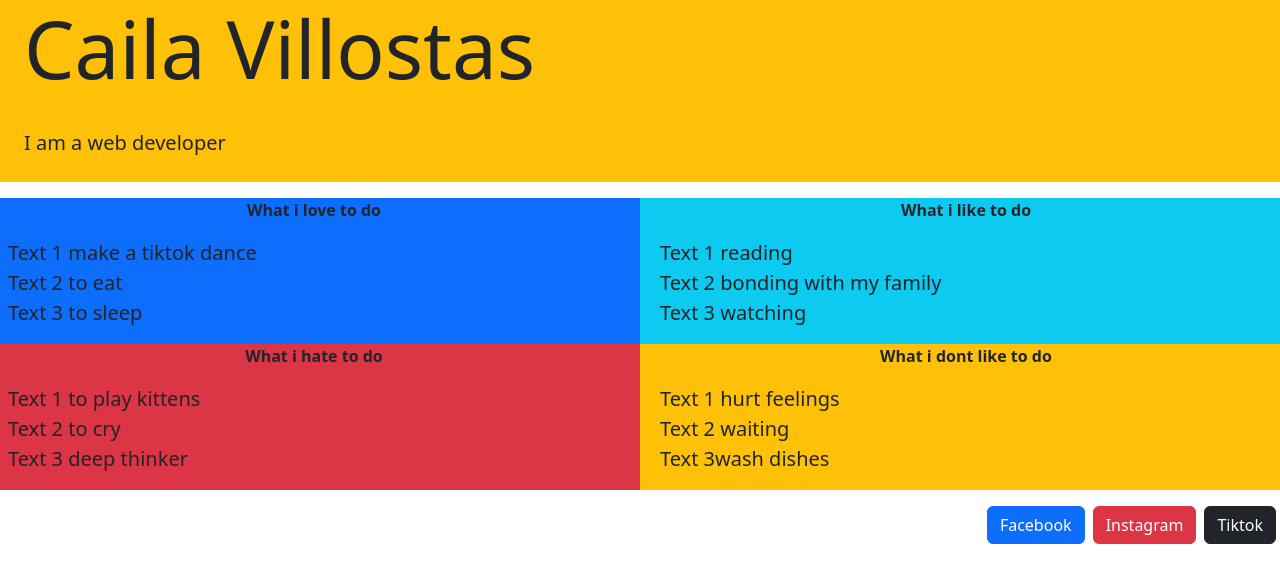
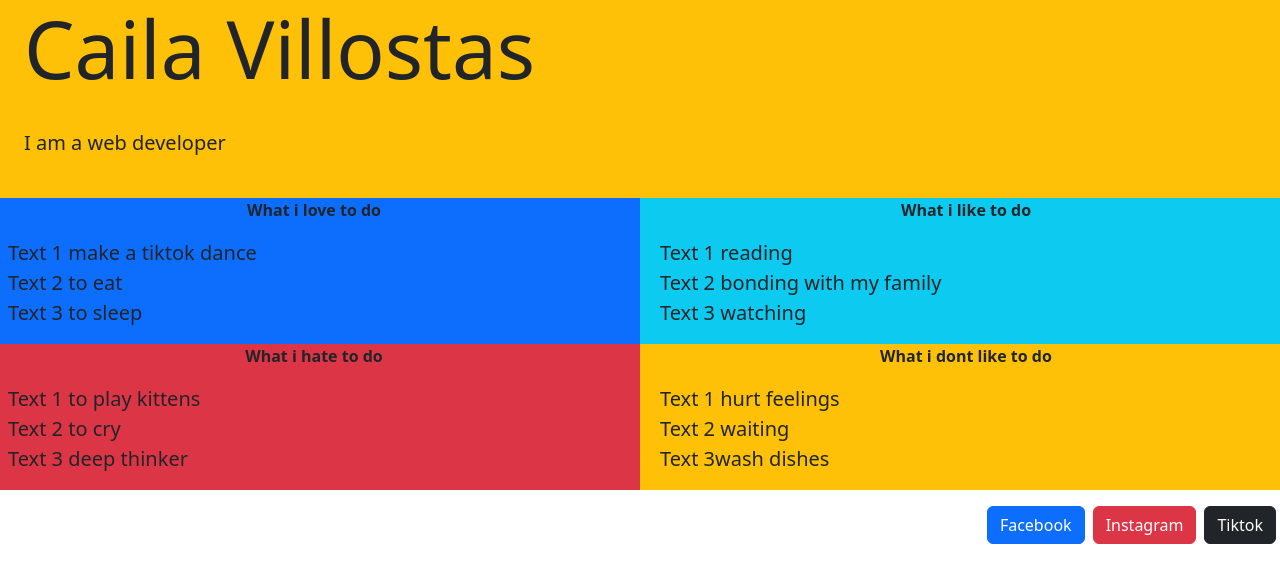
Before and after one commit to cailavillostas/Web-System-Laboratory, a plain HTML site: page Caila's Files/sandbox.html in a window 1280 px wide. Drawn offline with nearby package versions, Linux system fonts and the light colour scheme.

Commit message:
Bootstrap.sandbox

```diff
--- a/Caila's Files/sandbox.html
+++ b/Caila's Files/sandbox.html
@@ -8,12 +8,13 @@
     <title>Document</title>
 </head>
 </body>
-    <div class="bg-warning containe-fluid">
+  <div class="row">
+    <div class="col-12 bg-warning containe-fluid">
         <h1 class="display-1 ms-4 pb-4"> Caila Villostas</h1>
         <p class="lead border-danger ms-4 pb-4">I am a web developer</p>
     </div>
 
-    <div class="row">
+
         <div class="container text">
                 <div class="row row-cols-2">
                   <div class="col-6 bg-primary">
```
